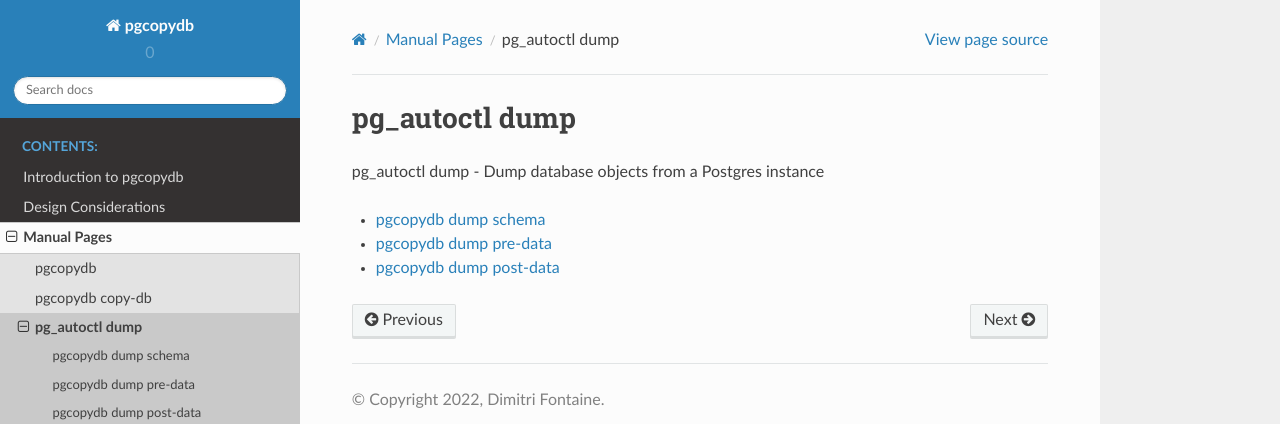
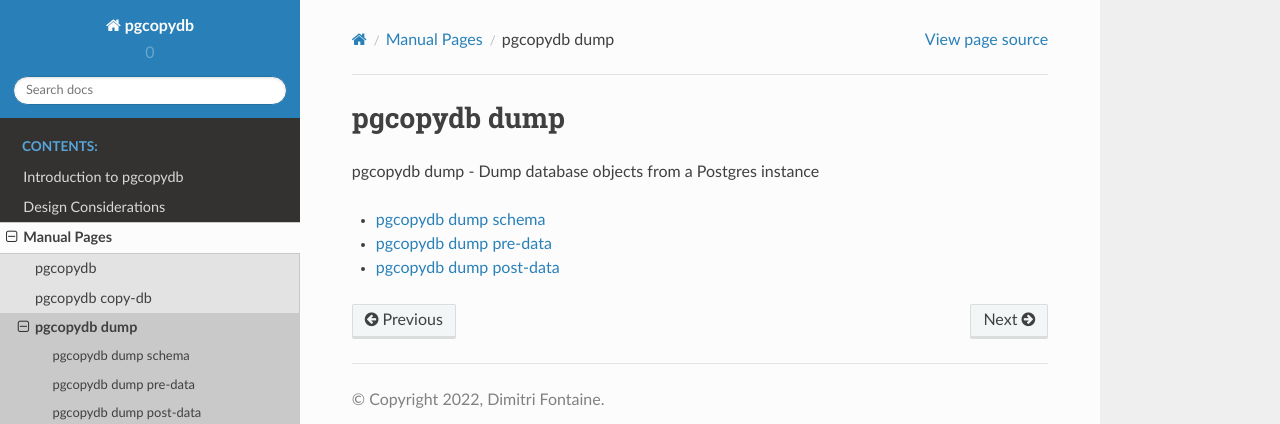
Before and after one commit to dimitri/pgcopydb, a Sphinx documentation site: the page built from docs/ref/pgcopydb_dump.rst, in a window 1280 px wide. Shown: the top 424 px of the page. Built offline with Sphinx 7.4.7 and the Read the Docs theme 2.0.0, drawn with Linux system fonts in a browser that asks for light colours.

Commit message:
Fix copy/paste mistakes still referencing pg_autoctl.

```diff
--- a/docs/ref/pgcopydb.rst
+++ b/docs/ref/pgcopydb.rst
@@ -35,7 +35,7 @@ To get the full recursive list of supported commands, use::
 Version
 -------
 
-To grab the version of pg_autoctl that you're using, use::
+To grab the version of pgcopydb that you're using, use::
 
    pgcopydb --version
    pgcopydb version
--- a/docs/ref/pgcopydb_copy-db.rst
+++ b/docs/ref/pgcopydb_copy-db.rst
@@ -70,7 +70,7 @@ The ``pgcopydb copy-db`` command implements the following steps:
 Options
 -------
 
-The following options are available to ``pg_autoctl create postgres``:
+The following options are available to ``pgcopydb copy-db``:
 
 --source
 
--- a/docs/ref/pgcopydb_dump.rst
+++ b/docs/ref/pgcopydb_dump.rst
@@ -1,9 +1,9 @@
-.. _pg_autoctl_dump:
+.. _pgcopydb_dump:
 
-pg_autoctl dump
+pgcopydb dump
 ===============
 
-pg_autoctl dump - Dump database objects from a Postgres instance
+pgcopydb dump - Dump database objects from a Postgres instance
 
 .. toctree::
    :maxdepth: 1
--- a/docs/ref/pgcopydb_dump_schema.rst
+++ b/docs/ref/pgcopydb_dump_schema.rst
@@ -37,7 +37,7 @@ The output files are written to the ``schema`` sub-directory of the
 Options
 -------
 
-The following options are available to ``pg_autoctl create postgres``:
+The following options are available to ``pgcopydb dump schema``:
 
 --source
 
```
